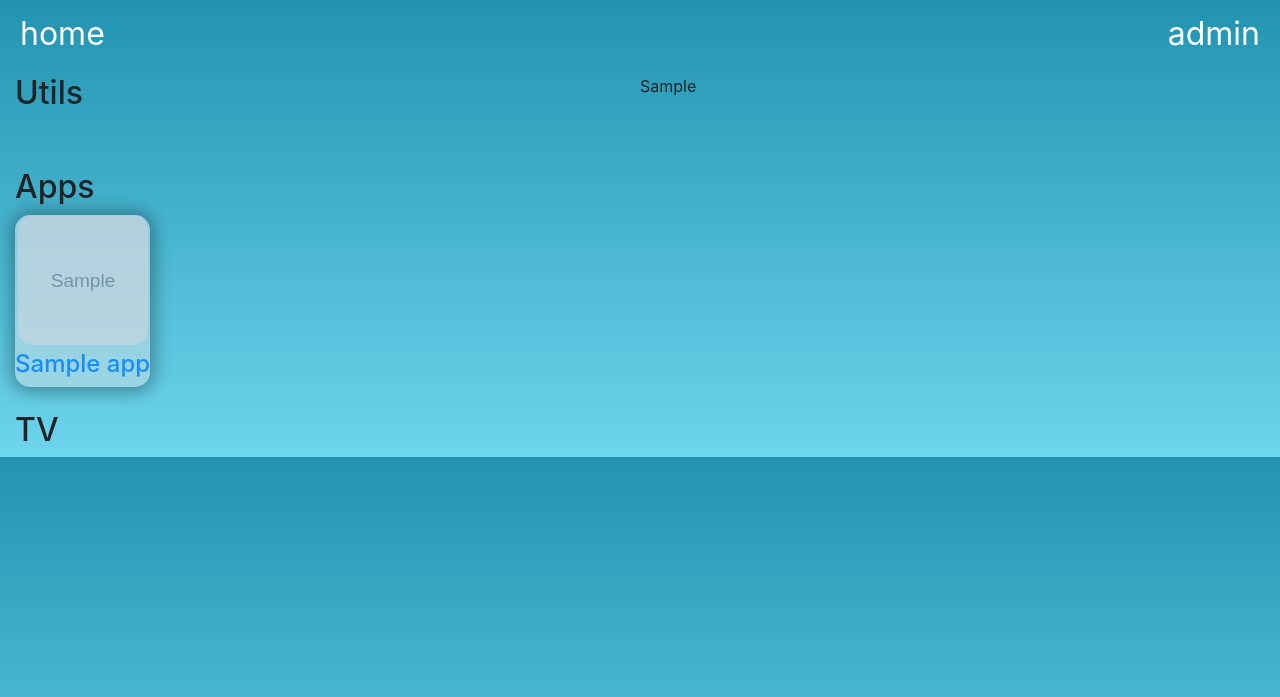
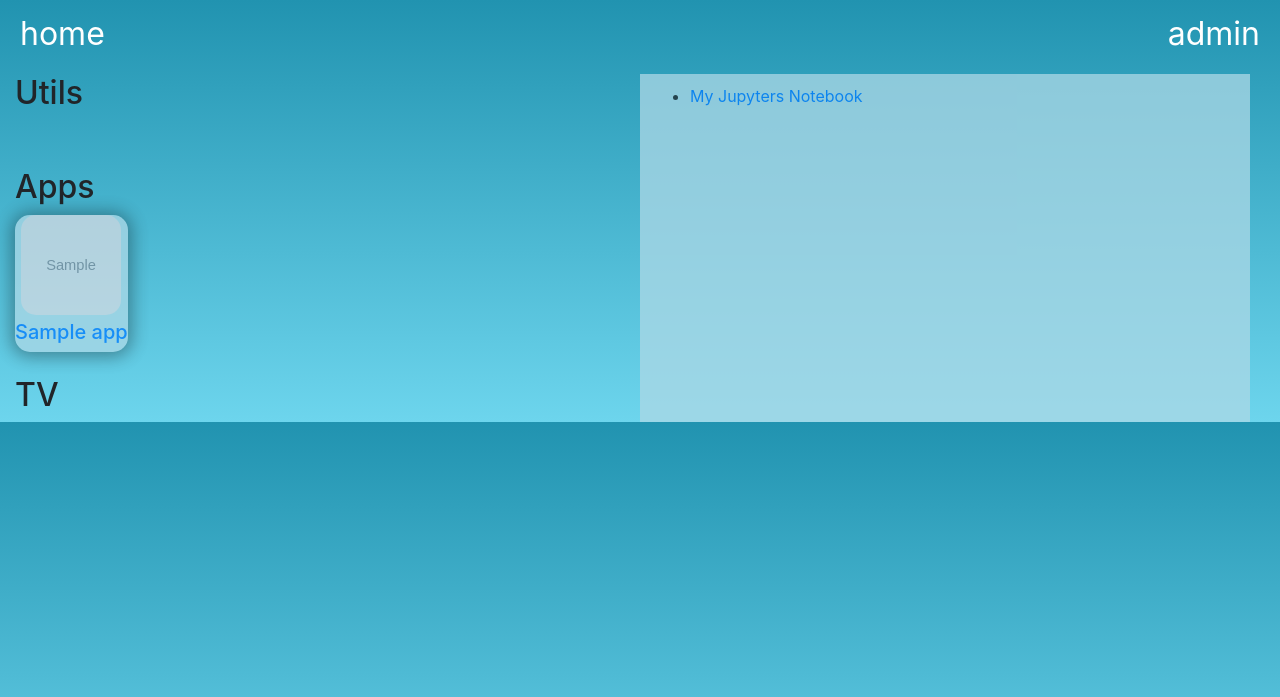
Before and after one commit to colla69/superDash, a Django app: template templates/appPanel.html in a window 1280 px wide. Shown: the top 697 px of the page. Run offline with Django 3.2, Linux system fonts and the light colour scheme; tables that the repository leaves empty hold one stand-in row (values such as "Sample post"); the template is opened without the code that fills it: values that come from a table or form of the project are taken from there, most other values are stand-ins (such as "Sample title", 1, 10 or a date in 2020); grey boxes marked "Sample" are stand-in pictures; some libraries are stand-ins or nearby versions.

Commit message:
jupyter link + smaller design

```diff
--- a/myDashboard/static/css/s_base_view.css
+++ b/myDashboard/static/css/s_base_view.css
@@ -8,14 +8,19 @@ body {
     margin-right: 15px;
     display: inline-block;
 }
-
+#right{
+    margin-right: 15px;
+    padding: 10px;
+    background-color: lightblue;
+    opacity: .75;
+}
 #app {
     margin-right: 15px;
     background-color: lightblue;
     opacity: .75;
 
     line-height: 80px;
-    font-size: x-large;
+    font-size: small;
     text-align: center;
 
     box-sizing: border-box;
@@ -29,7 +34,7 @@ body {
     box-shadow: 0px 1px 17px 4px rgba(0, 0, 0, 0.45);
 }
 
-#app h4 {
+#app h5 {
     margin-top: 5px;
 }
 #wrap{
@@ -38,10 +43,10 @@ body {
 }
 
 #logo {
-    max-height: 130px;
-    max-width: 130px;
-    min-width: 130px;
-    min-height: 130px;
+    max-height: 100px;
+    max-width: 100px;
+    min-width: 100px;
+    min-height: 100px;
     padding: 0px;
 
     border-radius: 15px;
--- a/templates/appPanel.html
+++ b/templates/appPanel.html
@@ -12,7 +12,7 @@
         {% if app.type == "util" %}
         <a href="{{ app.link }}" id="app" style="display: inline-block;" target="_blank">
             <img src="{{ app.img_link }}" id="logo">
-            <h4>{{ app.name }}</h4>
+            <h5>{{ app.name }}</h5>
         </a>
         {% endif %}
     {% endfor %}
@@ -22,7 +22,7 @@
         {% if app.type == "app" %}
          <a href="{{ app.link }}" id="app" style="display: inline-block;" target="_blank">
             <img src="{{ app.img_link }}" id="logo">
-            <h4>{{ app.name }}</h4>
+            <h5>{{ app.name }}</h5>
         </a>
         {% endif %}
     {% endfor %}
@@ -32,14 +32,18 @@
         {% if app.type == "tv" %}
          <a href="{{ app.link }}" id="app" style="display: inline-block;" target="_blank">
             <img src="{{ app.img_link }}" id="logo">
-            <h4>{{ app.name }}</h4>
+            <h5>{{ app.name }}</h5>
         </a>
         {% endif %}
     {% endfor %}
 
     </div>
     <div id="right">
-        {{ ip }}
+        <ul>
+            <li>
+            <a href="http://{{ ip }}:89" target="_blank">My Jupyters Notebook</a>
+            </li>
+        </ul>
     </div>
 </div>
 {% endblock %}
```
